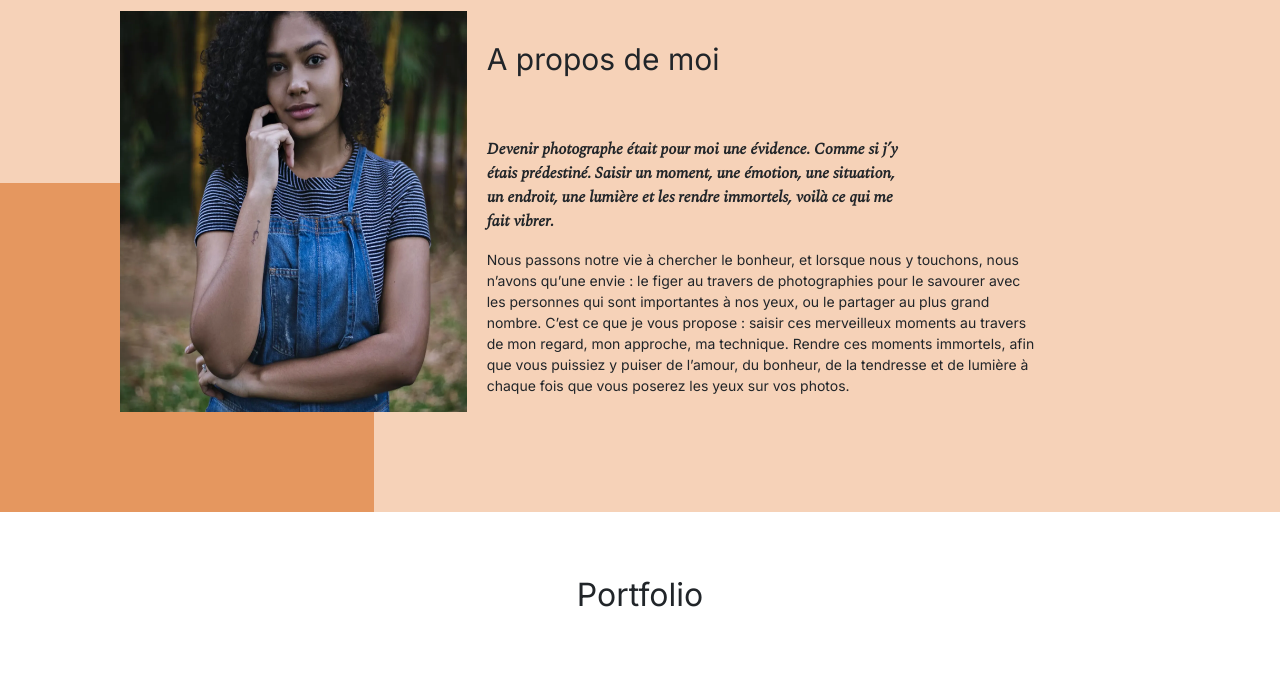
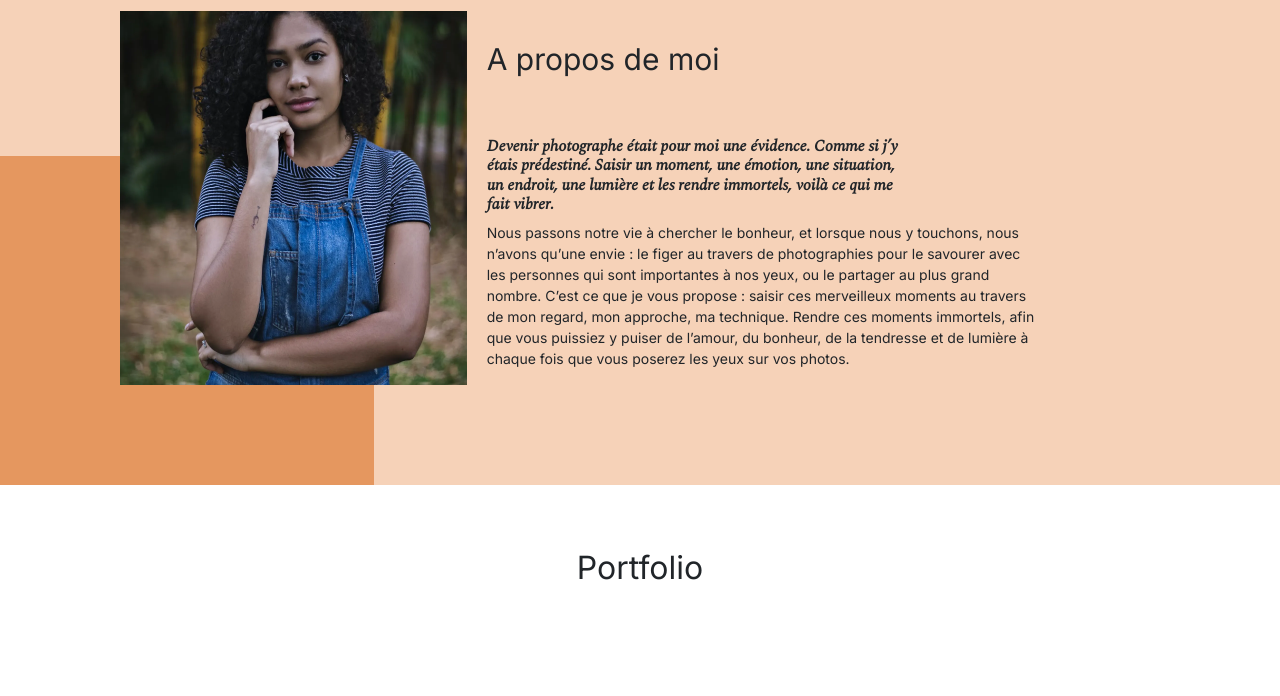
Before and after one commit to LilHbt/Nina-Carducci, a plain HTML site: page index.html in a window 1280 px wide. Shown: the part 780-1476 px from the top of the page. Drawn offline with nearby package versions, Linux system fonts and the light colour scheme.

Commit message:
change layout

```diff
--- a/assets/style.css
+++ b/assets/style.css
@@ -147,7 +147,6 @@ body {
   font-style: italic;
   font-weight: 300;
   font-size: 40px;
-  line-height: 1.3;
 }
 .quote__author {
   font-family: Spectral;
--- a/index.html
+++ b/index.html
@@ -173,11 +173,11 @@
       </div>
       <div id="about-me">
         <h2 class="about-me__title">A propos de moi</h2>
-        <p class="about-me__introduction">
+        <h3 class="about-me__introduction">
           Devenir photographe était pour moi une évidence. Comme si j’y étais
           prédestiné. Saisir un moment, une émotion, une situation, un endroit,
           une lumière et les rendre immortels, voilà ce qui me fait vibrer.
-        </p>
+        </h3>
         <p class="about-me__text">
           Nous passons notre vie à chercher le bonheur, et lorsque nous y
           touchons, nous n’avons qu’une envie : le figer au travers de
```
